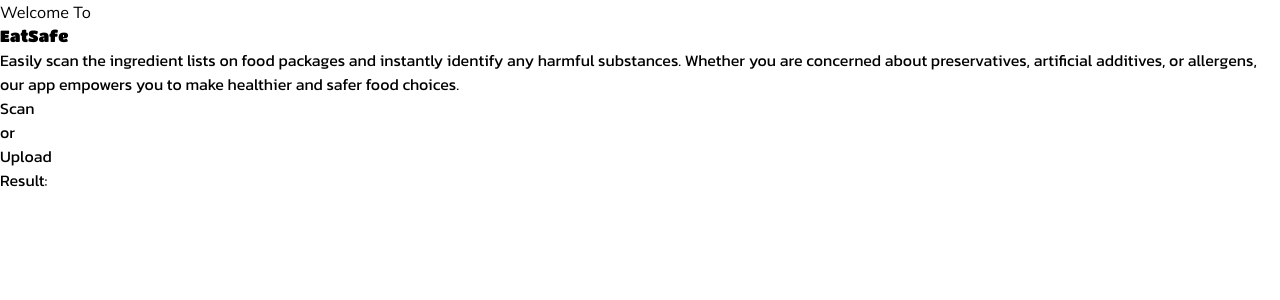
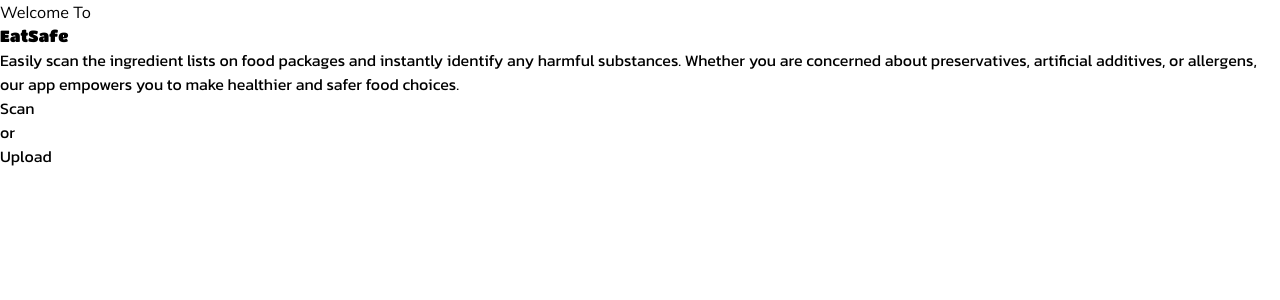
Before and after one commit to Anshika75/EatSafe, a React (Vite) app: page / in a window 1280 px wide. Shown: the top 300 px of the page. Built offline with nearby package versions, Linux system fonts and the light colour scheme.

Commit message:
Update home.jsx

```diff
--- a/src/components/home.jsx
+++ b/src/components/home.jsx
@@ -121,6 +121,7 @@ export default function Home() {
         style={{ display: 'none' }}
         onChange={handleImageUpload}
       />
+      {(recognizedText || apiResponse.data) && (
         <div className='bg-white p-4 w-[80%] rounded flex flex-col justify-center relative shadow-md mt-6 pt-6'>
           <h2 className='bg-[#2b7483] absolute top-0 left-1/2 -translate-x-1/2 -translate-y-1/2 px-4 text-white py-1 rounded-full kanit'>Result:</h2>
           {apiResponse.data ? (
@@ -133,7 +134,7 @@ export default function Home() {
             <p className='mulish'>{apiResponse.message}</p>
           )}
         </div>
-
+      )}
       {isModalOpen && (
         <div className="absolute w-full min-h-full top-0 left-0 bg-black bg-opacity-50 flex items-start py-4 justify-center z-50">
           <div className="bg-white p-4 w-[80%] rounded flex flex-col justify-center relative shadow-md">
```
Lines whose indentation alone changed are shown as unchanged.
